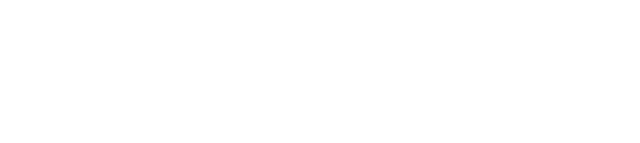
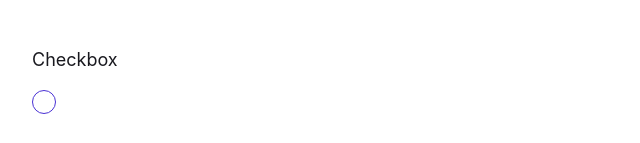
Before and after one commit to Leets-Official/StepBookStep-FE, a React (Vite) app: page / in a window 1280 px wide. Shown: the part 966-1109 px from the top of the page, without its empty margins (0-640 px from the left). Before the commit the page ends 996 px from the top, so only its background shows below. Built offline with nearby package versions, Linux system fonts and the light colour scheme; a web font is replaced by a local one.

Commit message:
test : Checkbox 컴포넌트 test 코드

```diff
--- a/src/pages/PlayGround.tsx
+++ b/src/pages/PlayGround.tsx
@@ -4,9 +4,11 @@ import { Badge } from "@/components/Badge/Badge";
 import { Button } from "@/components/Button/Button";
 import { Chip } from "@/components/Chip/Chip";
 import { Kakao } from "@/components/Kakao/Kakao";
+import { Checkbox } from "@/components/Checkbox/Checkbox";
 
 export default function PlayGround() {
   const [activeTab, setActiveTab] = useState<"left" | "right">("left");
+  const [isChecked, setIsChecked] = useState(false);
 
   const handleKakaoClick = () => {
     console.log("카카오 로그인 버튼 클릭!");
@@ -90,6 +92,16 @@ export default function PlayGround() {
         </div>
       </section>
 
+      <section className="flex flex-col ">
+        <h2 className="text-lg font-sb text-gray-900 mb-4">Checkbox</h2>
+        <div className="flex items-center bg-white rounded-lg">
+          <Checkbox
+            checked={isChecked}
+            onToggle={() => setIsChecked(!isChecked)}
+          />
+        </div>
+      </section>
+
     </div>
   );
 }
```
Also changed, not shown: src/assets/icons/check.svg.
